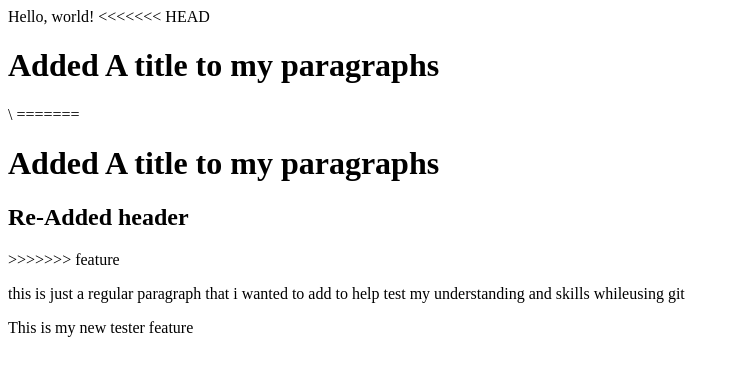
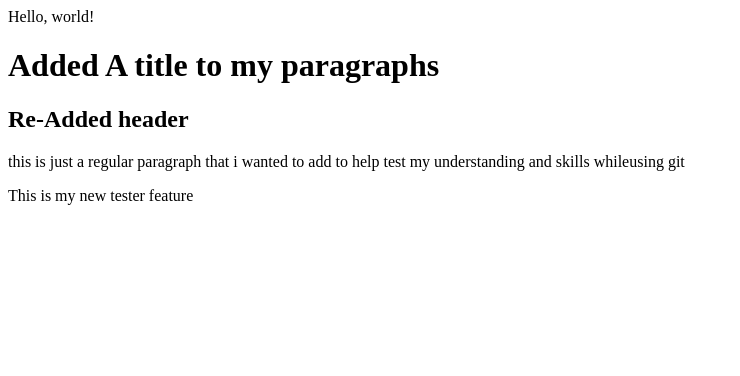
Before and after one commit to louismendelroe/harvardcourse, a plain HTML site: page hello.html in a window 1280 px wide. Shown: the whole page, without its empty margins (0-740 px from the left). Drawn offline with Linux system fonts and the light colour scheme.

Commit message:
Update hello.html

```diff
--- a/hello.html
+++ b/hello.html
@@ -5,12 +5,8 @@
   </head>
   <body>
     Hello, world!
-<<<<<<< HEAD
-    <h1>Added A title to my paragraphs</h1>\
-=======
     <h1>Added A title to my paragraphs</h1>
     <h2>Re-Added header</h2>
->>>>>>> feature
     <p>this is just a regular paragraph that i
       wanted to add to help test my understanding
       and skills whileusing git</p>
```
